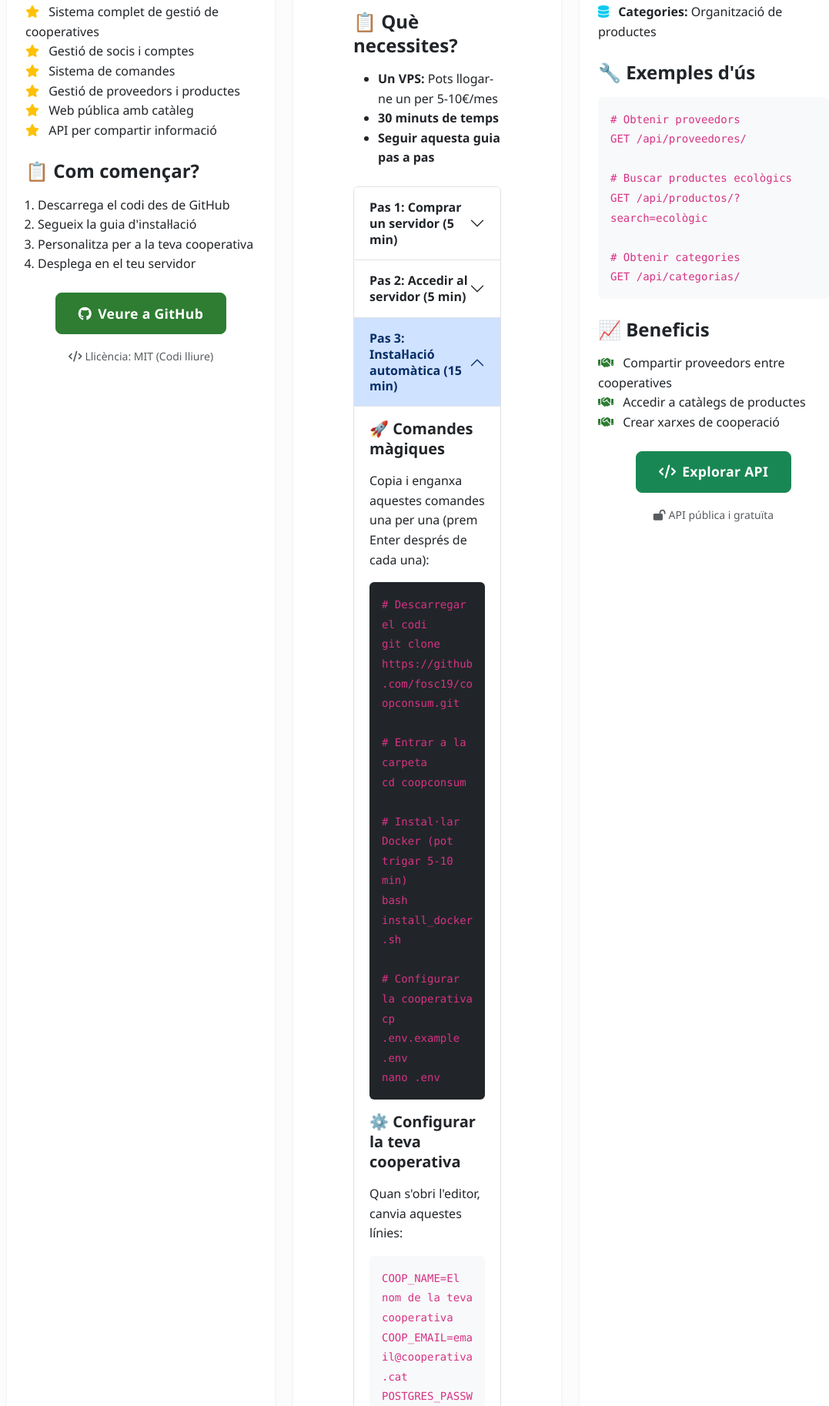
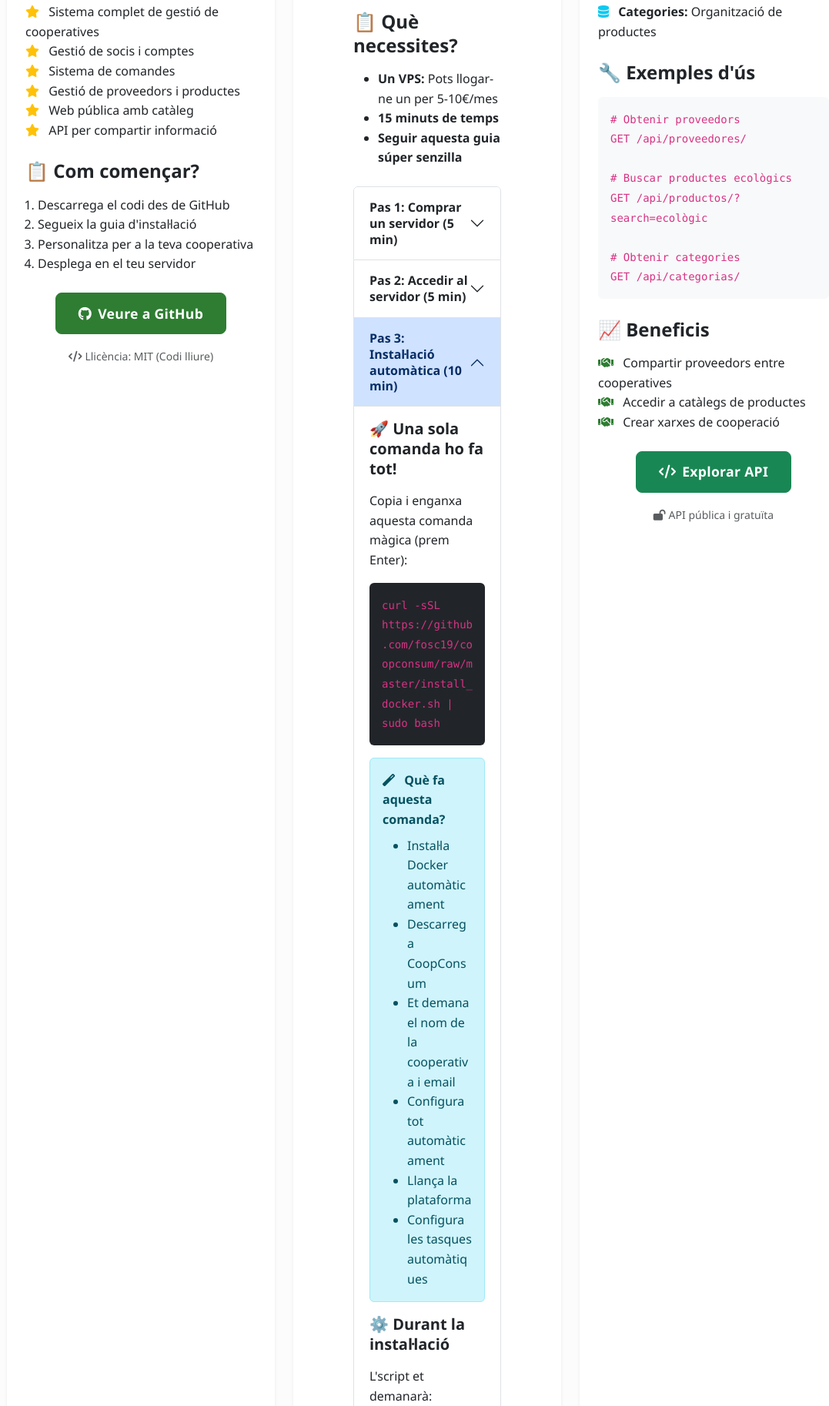
Before and after one commit to fosc19/coopconsum, a Django app: page /cooperatives/ in a window 1280 px wide, after a click on "Pas 3: Instal·lació automàtica (10 min)". Shown: the part 1285-3111 px from the top of the page at 77% size, without its empty margins (85-1162 px from the left). Run offline with Django 5.2, Linux system fonts and the light colour scheme; data that the repository does not hold is empty.

Commit message:
Crear script d'instal·lació automàtica i simplificar guia web Docker per usuaris no tècnics

```diff
--- a/web/templates/web/cooperatives.html
+++ b/web/templates/web/cooperatives.html
@@ -115,8 +115,8 @@
                             <h4>📋 Què necessites?</h4>
                             <ul class="mb-4">
                                 <li><strong>Un VPS:</strong> Pots llogar-ne un per 5-10€/mes</li>
-                                <li><strong>30 minuts de temps</strong></li>
-                                <li><strong>Seguir aquesta guia pas a pas</strong></li>
+                                <li><strong>15 minuts de temps</strong></li>
+                                <li><strong>Seguir aquesta guia súper senzilla</strong></li>
                             </ul>
 
                             <div class="accordion" id="dockerGuide">
@@ -193,48 +193,46 @@
                                 <div class="accordion-item">
                                     <h2 class="accordion-header">
                                         <button class="accordion-button collapsed" type="button" data-bs-toggle="collapse" data-bs-target="#step3">
-                                            <strong>Pas 3: Instal·lació automàtica (15 min)</strong>
+                                            <strong>Pas 3: Instal·lació automàtica (10 min)</strong>
                                         </button>
                                     </h2>
                                     <div id="step3" class="accordion-collapse collapse" data-bs-parent="#dockerGuide">
                                         <div class="accordion-body">
-                                            <h5>🚀 Comandes màgiques</h5>
-                                            <p>Copia i enganxa aquestes comandes una per una (prem Enter després de cada una):</p>
+                                            <h5>🚀 Una sola comanda ho fa tot!</h5>
+                                            <p>Copia i enganxa aquesta comanda màgica (prem Enter):</p>
 
                                             <div class="bg-dark text-light p-3 rounded mb-3">
                                                 <code>
-                                                    # Descarregar el codi<br>
-                                                    git clone https://github.com/fosc19/coopconsum.git<br><br>
-
-                                                    # Entrar a la carpeta<br>
-                                                    cd coopconsum<br><br>
-
-                                                    # Instal·lar Docker (pot trigar 5-10 min)<br>
-                                                    bash install_docker.sh<br><br>
-
-                                                    # Configurar la cooperativa<br>
-                                                    cp .env.example .env<br>
-                                                    nano .env
+                                                    curl -sSL https://github.com/fosc19/coopconsum/raw/master/install_docker.sh | sudo bash
                                                 </code>
                                             </div>
 
-                                            <h5>⚙️ Configurar la teva cooperativa</h5>
-                                            <p>Quan s'obri l'editor, canvia aquestes línies:</p>
+                                            <div class="alert alert-info">
+                                                <i class="fas fa-magic me-2"></i>
+                                                <strong>Què fa aquesta comanda?</strong>
+                                                <ul class="mb-0 mt-2">
+                                                    <li>Instal·la Docker automàticament</li>
+                                                    <li>Descarrega CoopConsum</li>
+                                                    <li>Et demana el nom de la cooperativa i email</li>
+                                                    <li>Configura tot automàticament</li>
+                                                    <li>Llança la plataforma</li>
+                                                    <li>Configura les tasques automàtiques</li>
+                                                </ul>
+                                            </div>
+
+                                            <h5>⚙️ Durant la instal·lació</h5>
+                                            <p>L'script et demanarà:</p>
                                             <div class="bg-light p-3 rounded">
                                                 <code>
-                                                    COOP_NAME=El nom de la teva cooperativa<br>
-                                                    COOP_EMAIL=email@cooperativa.cat<br>
-                                                    POSTGRES_PASSWORD=una_contrasenya_segura
+                                                    Nom de la cooperativa: <strong>La Teva Cooperativa</strong><br>
+                                                    Email de contacte: <strong>email@cooperativa.cat</strong>
                                                 </code>
                                             </div>
-                                            <p><small>Per sortir de l'editor: Ctrl+X, després Y, després Enter</small></p>
+                                            <p><small>Escriu les teves dades i prem Enter</small></p>
 
-                                            <h5>🎉 Llançar la plataforma</h5>
-                                            <div class="bg-dark text-light p-3 rounded">
-                                                <code>
-                                                    # Iniciar tot (pot trigar 5 min la primera vegada)<br>
-                                                    docker compose up -d
-                                                </code>
+                                            <div class="alert alert-success">
+                                                <i class="fas fa-check me-2"></i>
+                                                <strong>Això és tot!</strong> L'script ho configura tot automàticament, incloses les tasques diàries per gestionar comandes.
                                             </div>
                                         </div>
                                     </div>
@@ -244,16 +242,21 @@
                                 <div class="accordion-item">
                                     <h2 class="accordion-header">
                                         <button class="accordion-button collapsed" type="button" data-bs-toggle="collapse" data-bs-target="#step4">
-                                            <strong>Pas 4: Accedir i configurar (5 min)</strong>
+                                            <strong>Pas 4: Accedir a la teva cooperativa (2 min)</strong>
                                         </button>
                                     </h2>
                                     <div id="step4" class="accordion-collapse collapse" data-bs-parent="#dockerGuide">
                                         <div class="accordion-body">
+                                            <div class="alert alert-success">
+                                                <i class="fas fa-party-horn me-2"></i>
+                                                <strong>Tot està llest!</strong> L'script automàtic ha configurat tot, incloses les tasques diàries per gestionar comandes.
+                                            </div>
+
                                             <h5>🌐 Accedir a la plataforma</h5>
                                             <ol>
                                                 <li>Obre el navegador</li>
                                                 <li>Ves a: <code>http://LA_TEVA_IP</code></li>
-                                                <li>Hauries de veure la pàgina principal!</li>
+                                                <li>Veuràs la pàgina principal de la teva cooperativa!</li>
                                             </ol>
 
                                             <h5>🔐 Accedir com a administrador</h5>
@@ -269,14 +272,14 @@
                                                 <strong>Seguretat:</strong> El primer que has de fer és canviar la contrasenya de l'administrador! Ves a la secció "Usuaris" dins del panell d'administració, clica sobre "admin" i canvia la contrasenya.
                                             </div>
 
-                                            <h5>✅ Verificar que tot funciona</h5>
-                                            <div class="bg-dark text-light p-3 rounded">
-                                                <code>
-                                                    # Veure l'estat dels serveis<br>
-                                                    docker compose ps
-                                                </code>
-                                            </div>
-                                            <p>Tots els serveis han d'aparèixer com "Up" o "healthy"</p>
+                                            <h5>⚙️ Què s'ha configurat automàticament</h5>
+                                            <ul>
+                                                <li><i class="fas fa-check text-success me-2"></i> Docker i tots els serveis</li>
+                                                <li><i class="fas fa-check text-success me-2"></i> Base de dades amb la teva cooperativa</li>
+                                                <li><i class="fas fa-check text-success me-2"></i> Usuari administrador</li>
+                                                <li><i class="fas fa-check text-success me-2"></i> Tasques diàries (comandes, backups)</li>
+                                                <li><i class="fas fa-check text-success me-2"></i> Configuració de seguretat</li>
+                                            </ul>
                                         </div>
                                     </div>
                                 </div>
```
Also changed, not shown: 1 other file.
